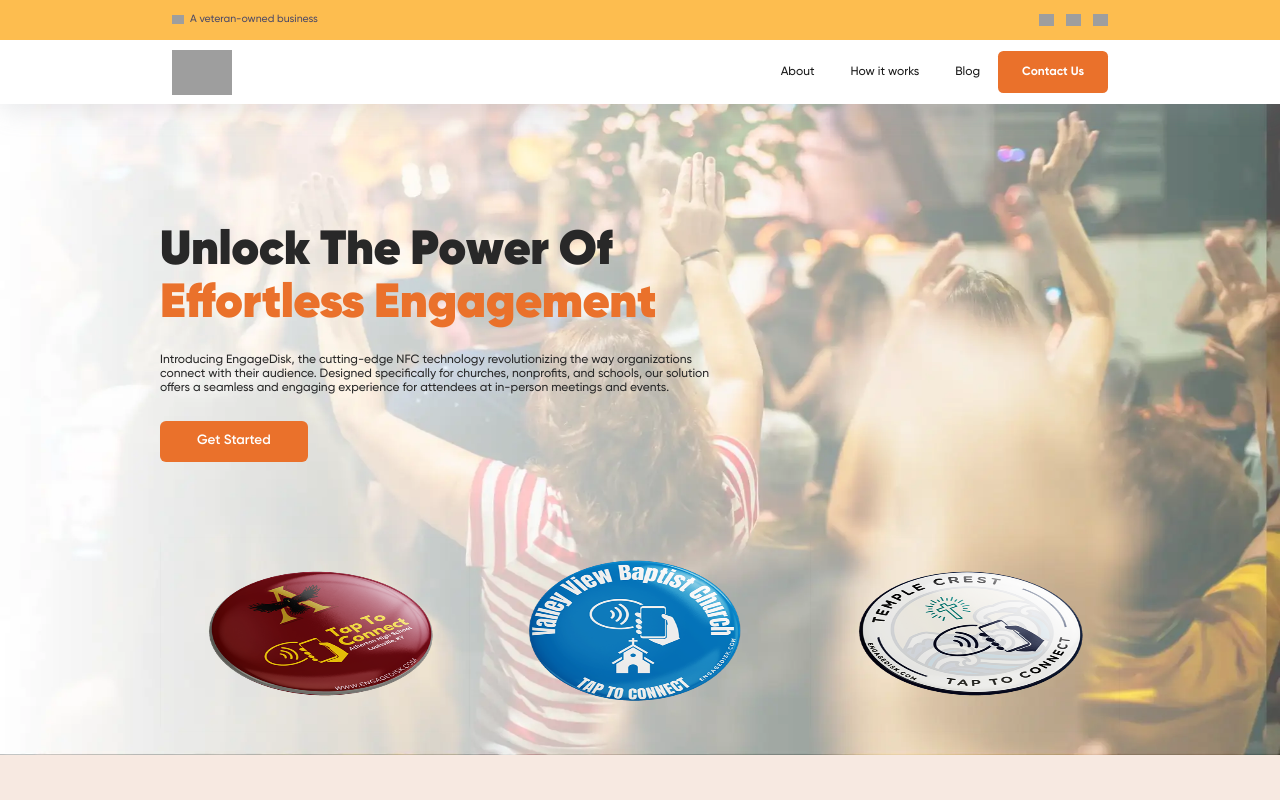
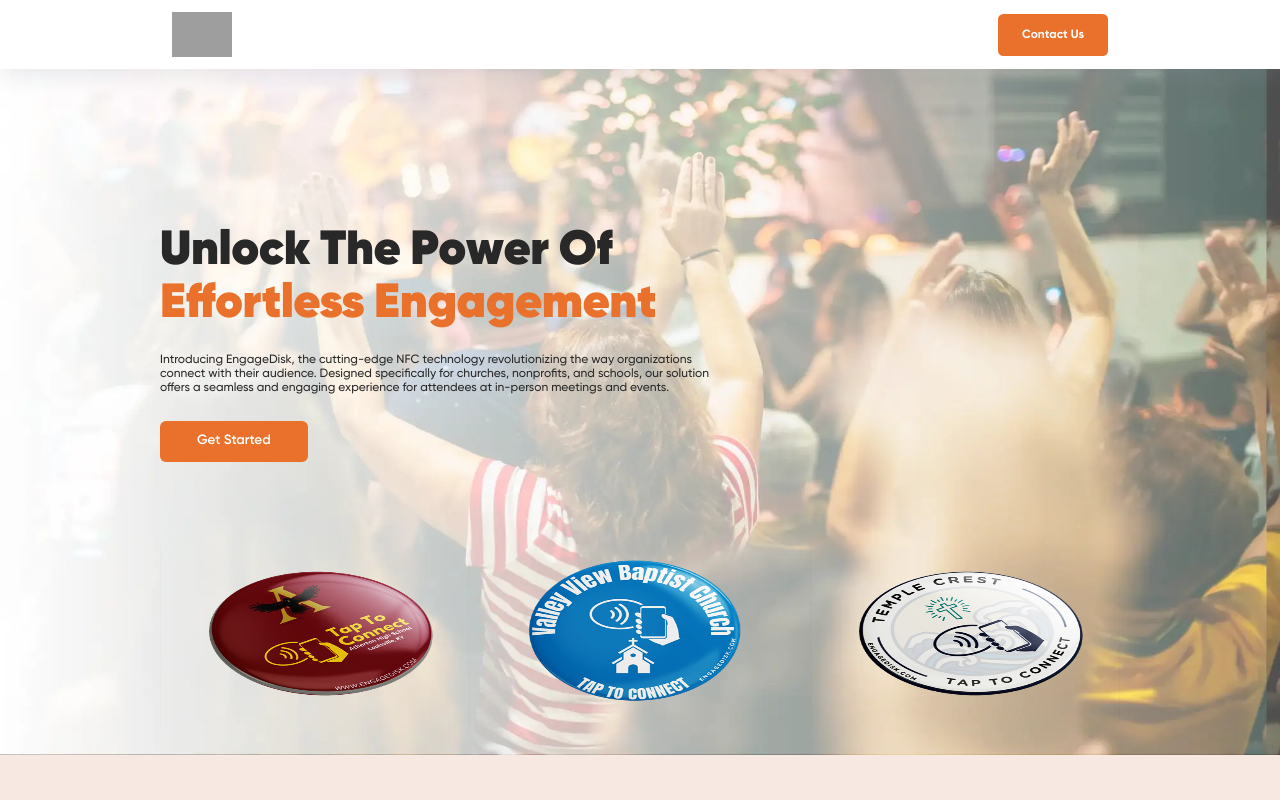
Before and after one commit to JaySmith502/engagedisk_main, an Astro site: page / in a window 1280 px wide. Shown: the top 800 px of the page. Built offline with nearby package versions, Linux system fonts and the light colour scheme; Astro itself is replaced by a stand-in of ours; grey boxes are pictures that could not be loaded.

Commit message:
Fixed images issue

```diff
--- a/src/components/Navigation.astro
+++ b/src/components/Navigation.astro
@@ -3,27 +3,7 @@
 <!-- ============================================ -->
 
 <header id="cs-navigation">
-    <div class="cs-top-bar">
-        <div class="cs-top-container">
-            <div class="cs-top-contact">
-                <a href="" class="cs-top-link">
-                    <img class="cs-link-icon" src="https://engagedisk.b-cdn.net/usa_flag.svg" alt="logo" width="20" height="15" aria-hidden="true" decoding="async">
-                    A veteran-owned business
-                </a>
-            </div>
-            <div class="cs-top-social">
-                <a href="" class="cs-social-link">
-                    <img class="cs-social-icon" src="https://csimg.nyc3.cdn.digitaloceanspaces.com/Images/Icons/face-grey.svg" alt="logo" width="12" height="12" aria-hidden="true" decoding="async">
-                </a>
-                <a href="" class="cs-social-link">
-                    <img class="cs-social-icon" src="https://csimg.nyc3.cdn.digitaloceanspaces.com/Images/Icons/twit-grey.svg" alt="logo" width="12" height="12" aria-hidden="true" decoding="async">
-                </a>
-                <a href="" class="cs-social-link">
-                    <img class="cs-social-icon" src="https://csimg.nyc3.cdn.digitaloceanspaces.com/Images/Icons/insta-grey.svg" alt="logo" width="12" height="12" aria-hidden="true" decoding="async">
-                </a>
-            </div>
-        </div>
-    </div>
+
     <div class="cs-container">
         <!--Nav Logo-->
         <a href="/" class="cs-logo" aria-label="back to home">
@@ -42,12 +22,12 @@
             <!-- We need a wrapper div so we can set a fixed height on the cs-ul in case the nav list gets too long from too many dropdowns being opened and needs to have an overflow scroll. This wrapper acts as the background so it can go the full height of the screen and not cut off any overflowing nav items while the cs-ul stops short of the bottom of the screen, which keeps all nav items in view no matter how mnay there are-->
             <div class="cs-ul-wrapper">
                 <ul id="cs-expanded" class="cs-ul" aria-expanded="false">
-                    <li class="cs-li">
+                    <!--#484848<<li class="cs-li">
                         <a href="" class="cs-li-link">
                             About
                         </a>
                     </li>
-                    <!--Copy and paste this cs-dropdown list item and replace any .cs-li with this cs-dropdown group to make a new dropdown and it will work-->
+
                     <li class="cs-li" tabindex="0">
                         <span class="cs-li-link">
                             How it works
@@ -58,7 +38,7 @@
                         <a href="" class="cs-li-link">
                             Blog
                         </a>
-                    </li>
+                    </li>-->
                 </ul>
             </div>
         </nav>
@@ -267,7 +247,7 @@
   }
   #cs-navigation .cs-container {
     width: 100%;
-    padding: 1.25rem 1rem;
+    padding: 1.25rem 1.25rem;
     /* prevents padding from affecting height and width */
     box-sizing: border-box;
     display: flex;
@@ -747,7 +727,7 @@
     width: 100%;
     max-width: 80rem;
     margin: auto;
-    padding: 0 1rem;
+    padding: 1rem 1rem;
     /* prevents padding from affectin gheight */
     box-sizing: border-box;
     display: flex;
```
Also changed, not shown: src/images/EngageDisk.svg (added), src/images/logo.png (added).
